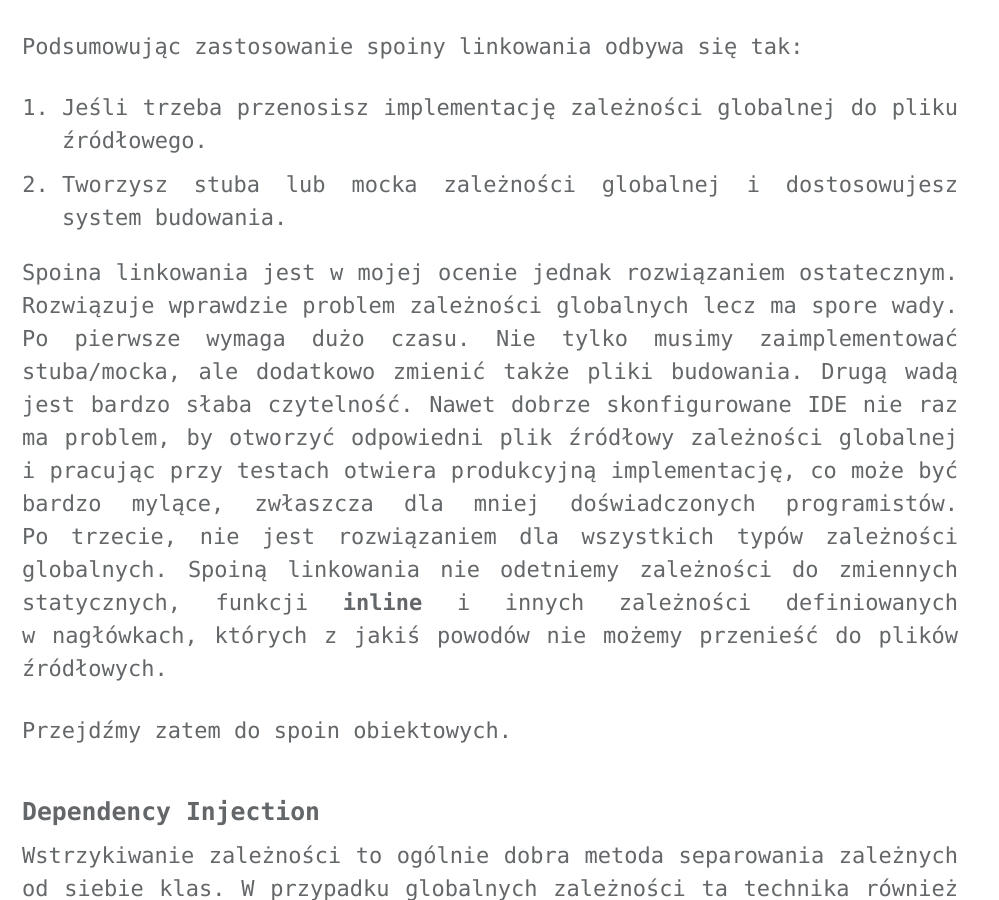
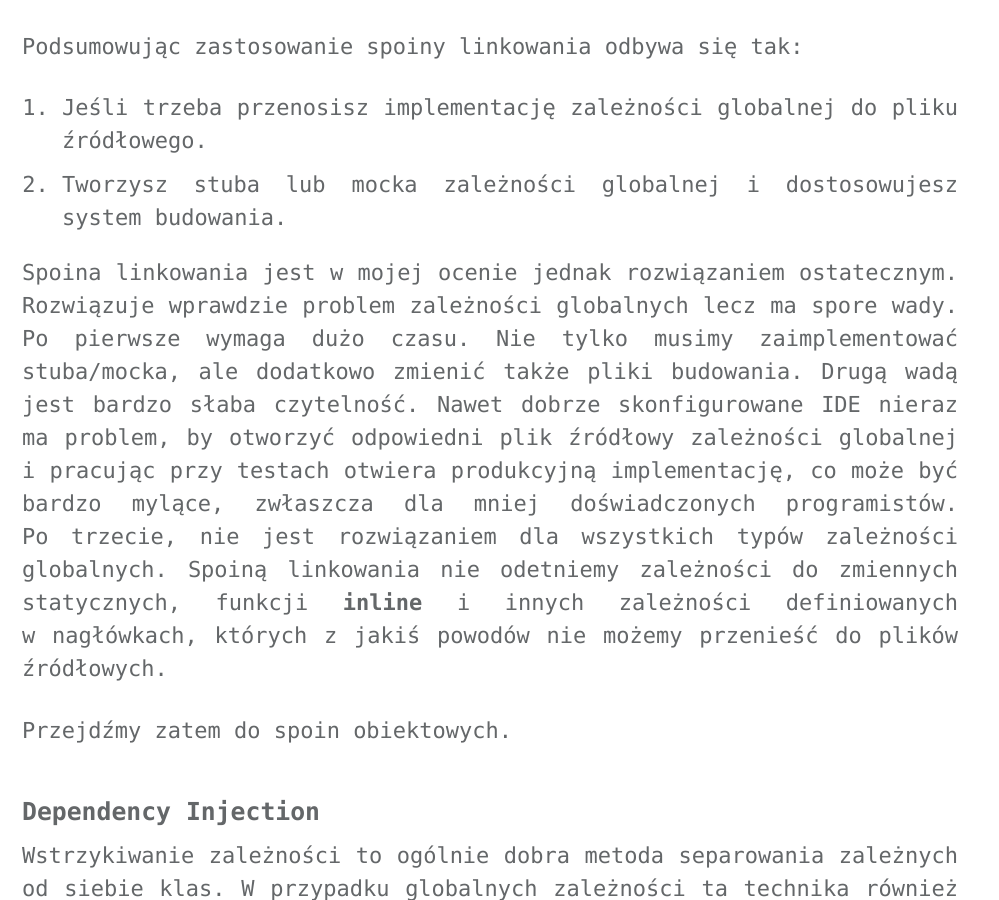
Before and after one commit to TadekBiela/cpptested, a Jekyll site: the page built from _posts/2025-12-16-handling-globals.md, in a window 1280 px wide and 900 px high, scrolled down 4093 px. Shown: the whole window, without its empty margins (0-999 px from the left). Built offline with Jekyll 4.4.1, drawn with Linux system fonts in a browser that asks for light colours; cached includes are drawn as plain includes; comment, search, counter and statistics services are not loaded; some of the changed text lies outside the part shown.

Commit message:
Fixed 'nie raz' mistakes in posts

```diff
--- a/_posts/2025-12-16-handling-globals.md
+++ b/_posts/2025-12-16-handling-globals.md
@@ -111,7 +111,7 @@
 1. Jeśli trzeba przenosisz implementację zależności globalnej do pliku źródłowego.
 2. Tworzysz stuba lub mocka zależności globalnej i&nbsp;dostosowujesz system budowania.
 
-Spoina linkowania jest w&nbsp;mojej ocenie jednak rozwiązaniem ostatecznym. Rozwiązuje wprawdzie problem zależności globalnych lecz ma spore wady. Po&nbsp;pierwsze wymaga dużo czasu. Nie&nbsp;tylko musimy zaimplementować stuba/mocka, ale&nbsp;dodatkowo zmienić także pliki budowania. Drugą wadą jest bardzo słaba czytelność. Nawet dobrze skonfigurowane IDE nie raz ma problem, by&nbsp;otworzyć odpowiedni plik źródłowy zależności globalnej i&nbsp;pracując przy testach otwiera produkcyjną implementację, co&nbsp;może być bardzo mylące, zwłaszcza dla mniej doświadczonych programistów. Po&nbsp;trzecie, nie&nbsp;jest rozwiązaniem dla wszystkich typów zależności globalnych. Spoiną linkowania nie odetniemy zależności do zmiennych statycznych, funkcji **inline** i&nbsp;innych zależności definiowanych w&nbsp;nagłówkach, których z&nbsp;jakiś powodów nie możemy przenieść do plików źródłowych.
+Spoina linkowania jest w&nbsp;mojej ocenie jednak rozwiązaniem ostatecznym. Rozwiązuje wprawdzie problem zależności globalnych lecz ma spore wady. Po&nbsp;pierwsze wymaga dużo czasu. Nie&nbsp;tylko musimy zaimplementować stuba/mocka, ale&nbsp;dodatkowo zmienić także pliki budowania. Drugą wadą jest bardzo słaba czytelność. Nawet dobrze skonfigurowane IDE nieraz ma problem, by&nbsp;otworzyć odpowiedni plik źródłowy zależności globalnej i&nbsp;pracując przy testach otwiera produkcyjną implementację, co&nbsp;może być bardzo mylące, zwłaszcza dla mniej doświadczonych programistów. Po&nbsp;trzecie, nie&nbsp;jest rozwiązaniem dla wszystkich typów zależności globalnych. Spoiną linkowania nie odetniemy zależności do zmiennych statycznych, funkcji **inline** i&nbsp;innych zależności definiowanych w&nbsp;nagłówkach, których z&nbsp;jakiś powodów nie możemy przenieść do plików źródłowych.
 
 Przejdźmy zatem do spoin obiektowych.
 
@@ -257,7 +257,7 @@
 1. Dodajesz parametr do konstruktora
 2. Tworzysz pole i&nbsp;przekazujesz zależność globalną poprzez konstruktor.
 
-Jedyną wadę jaką mogę tutaj dostrzec jest czasochłonność takiego rozwiązania. Trzeba dodać nie raz sporo kodu, aby&nbsp;móc skorzystać w&nbsp;pełni z&nbsp;tej techniki. Choć&nbsp;i&nbsp;tak wydaje mi się, że&nbsp;nakładu pracy jest mniej niż w&nbsp;spoinie linkowania.
+Jedyną wadę jaką mogę tutaj dostrzec jest czasochłonność takiego rozwiązania. Trzeba dodać nieraz sporo kodu, aby&nbsp;móc skorzystać w&nbsp;pełni z&nbsp;tej techniki. Choć&nbsp;i&nbsp;tak wydaje mi się, że&nbsp;nakładu pracy jest mniej niż w&nbsp;spoinie linkowania.
 
 ### Wrapper
 
```
Also changed, not shown: _posts/2025-08-26-about-tdd.md (+1 -1 lines), _posts/2025-11-17-dry-and-other-principles.md (+1 -1 lines).
